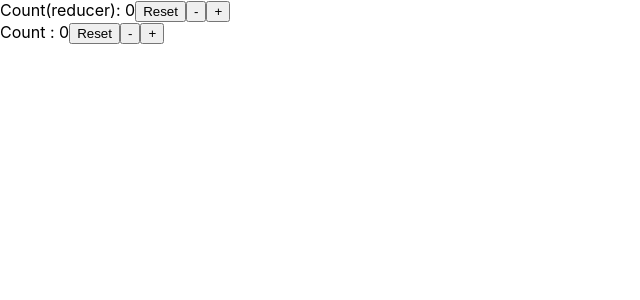
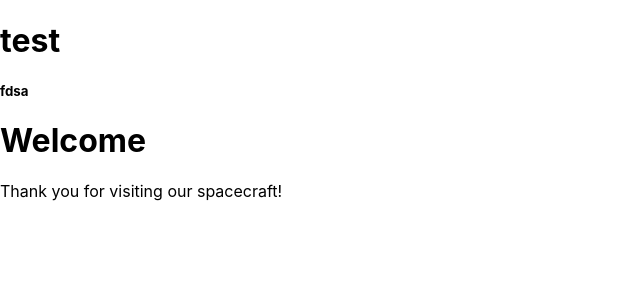
Before and after one commit to manbalboy/react-another-level, a React (Create React App) app in the folder ch2/document/: page / in a window 1280 px wide. Shown: the top 300 px of the page, without its empty margins (0-640 px from the left). Built offline with nearby package versions, Linux system fonts and the light colour scheme.

Commit message:
Composition 1

```diff
--- /dev/null
+++ b/ch2/document/src/components/3-5.Composition/CustomDialog.jsx
@@ -0,0 +1,9 @@
+export default function CustomDialog(props) {
+  return (
+    <div>
+      <h1>{props.title}</h1>
+      <h5>{props.description}</h5>
+      {props.children}
+    </div>
+  );
+}
--- /dev/null
+++ b/ch2/document/src/components/3-5.Composition/WelcomeDialog.jsx
@@ -0,0 +1,10 @@
+import CustomDialog from "./CustomDialog";
+
+export default function WelcomeDialog() {
+  return (
+    <CustomDialog color="blue" title={"test"} description="fdsa">
+      <h1 className="Dialog-title">Welcome</h1>
+      <p className="Dialog-message">Thank you for visiting our spacecraft!</p>
+    </CustomDialog>
+  );
+}
--- a/ch2/document/src/index.js
+++ b/ch2/document/src/index.js
@@ -3,18 +3,11 @@ import ReactDOM from "react-dom";
 import "./index.css";
 // import App from "./App";
 import reportWebVitals from "./reportWebVitals";
-// import Event from "./components/2-7-event/Event";
-// import Condition from "./components/2-8-ConditionalRendering/Condition";
-// import ControlledFormComponent from "./components/2-10-form/ControlledFormComponent";
-import State from "./components/3-3.Hooks/State";
-import Reducer from "./components/3-3.Hooks/Reducer";
+import WelcomeDialog from "./components/3-5.Composition/WelcomeDialog";
 
 ReactDOM.render(
   <React.StrictMode>
-    <Reducer />
-
-    <State />
-    {/*<ControlledFormComponent />*/}
+    <WelcomeDialog />
   </React.StrictMode>,
   document.getElementById("root")
 );
```
Also changed, not shown: ch2/document/src/components/3-5.Composition/Dialog.jsx (added, +7 -0 lines).
